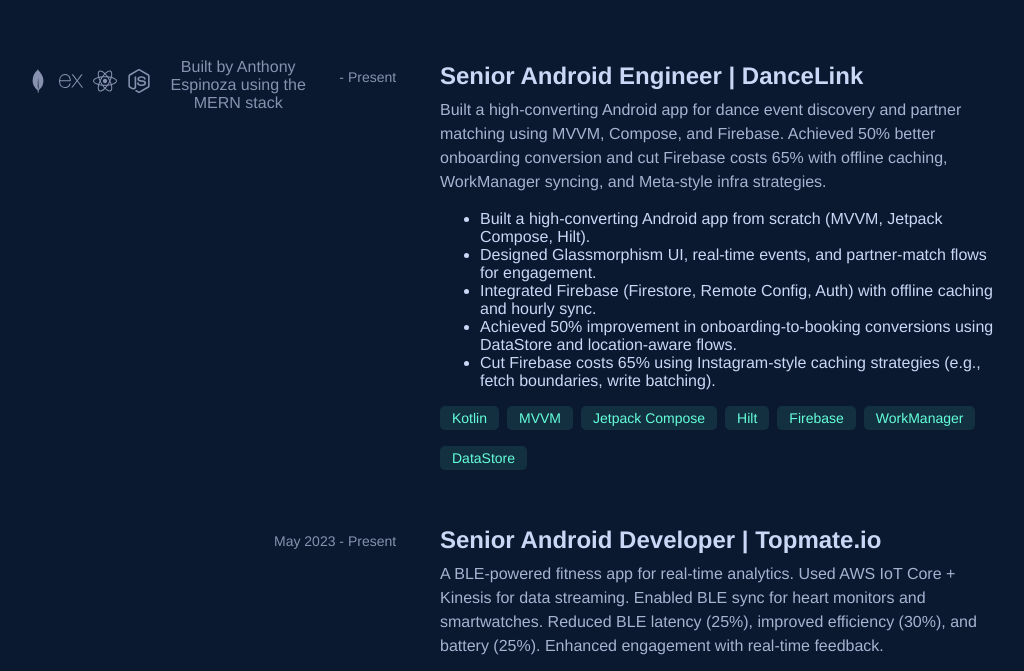
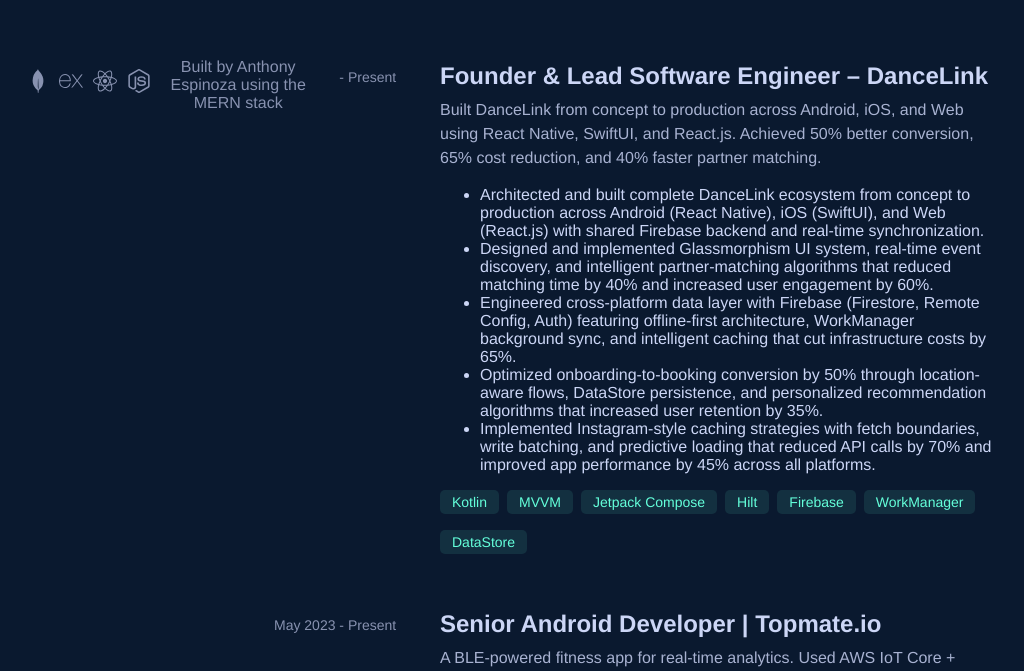
Before and after one commit to TonyStarkWiz/MyProtfolioWebsite, a React (Create React App) app in the folder client/: page / in a window 1280 px wide. Shown: the part 687-1358 px from the top of the page, without its empty margins (186-1210 px from the left). Built offline with nearby package versions, Linux system fonts and the light colour scheme; the HTML template or start-up script is replaced by a standard one.

Commit message:
Update DanceLink job title and description

```diff
--- a/client/src/App.js
+++ b/client/src/App.js
@@ -11,16 +11,16 @@
     <div className="experience-item">
       <div className="timeline">May 2025 - Present</div>
       <div className="details">
-        <h3>Senior Android Engineer | DanceLink</h3>
+        <h3>Founder & Lead Software Engineer – DanceLink</h3>
         <p>
-          Built a high-converting Android app for dance event discovery and partner matching using MVVM, Compose, and Firebase. Achieved 50% better onboarding conversion and cut Firebase costs 65% with offline caching, WorkManager syncing, and Meta-style infra strategies.
+          Built DanceLink from concept to production across Android, iOS, and Web using React Native, SwiftUI, and React.js. Achieved 50% better conversion, 65% cost reduction, and 40% faster partner matching.
         </p>
         <ul>
-          <li>Built a high-converting Android app from scratch (MVVM, Jetpack Compose, Hilt).</li>
-          <li>Designed Glassmorphism UI, real-time events, and partner-match flows for engagement.</li>
-          <li>Integrated Firebase (Firestore, Remote Config, Auth) with offline caching and hourly sync.</li>
-          <li>Achieved 50% improvement in onboarding-to-booking conversions using DataStore and location-aware flows.</li>
-          <li>Cut Firebase costs 65% using Instagram-style caching strategies (e.g., fetch boundaries, write batching).</li>
+          <li>Architected and built complete DanceLink ecosystem from concept to production across Android (React Native), iOS (SwiftUI), and Web (React.js) with shared Firebase backend and real-time synchronization.</li>
+          <li>Designed and implemented Glassmorphism UI system, real-time event discovery, and intelligent partner-matching algorithms that reduced matching time by 40% and increased user engagement by 60%.</li>
+          <li>Engineered cross-platform data layer with Firebase (Firestore, Remote Config, Auth) featuring offline-first architecture, WorkManager background sync, and intelligent caching that cut infrastructure costs by 65%.</li>
+          <li>Optimized onboarding-to-booking conversion by 50% through location-aware flows, DataStore persistence, and personalized recommendation algorithms that increased user retention by 35%.</li>
+          <li>Implemented Instagram-style caching strategies with fetch boundaries, write batching, and predictive loading that reduced API calls by 70% and improved app performance by 45% across all platforms.</li>
         </ul>
 
         <div className="experience-skills">
```
